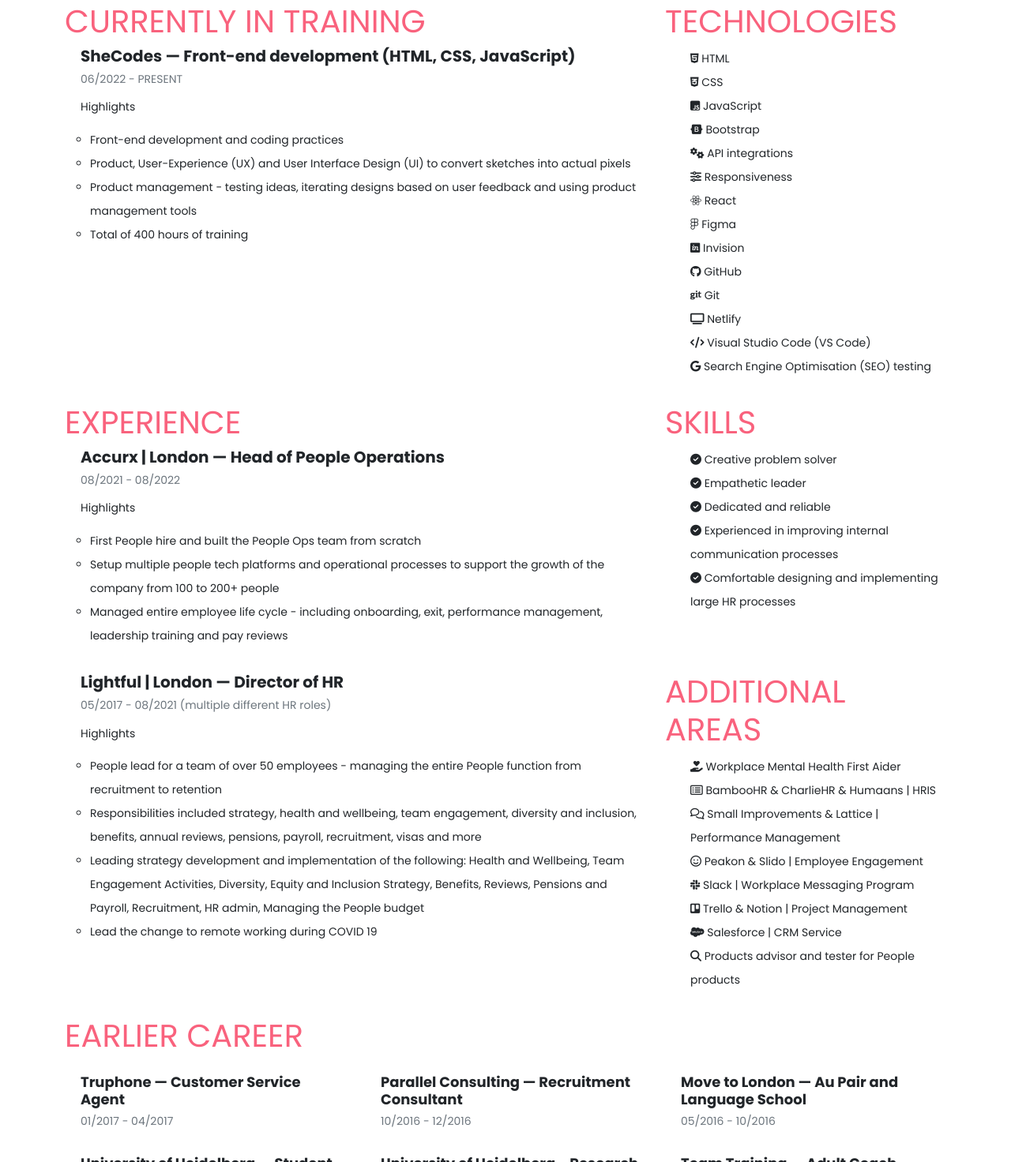
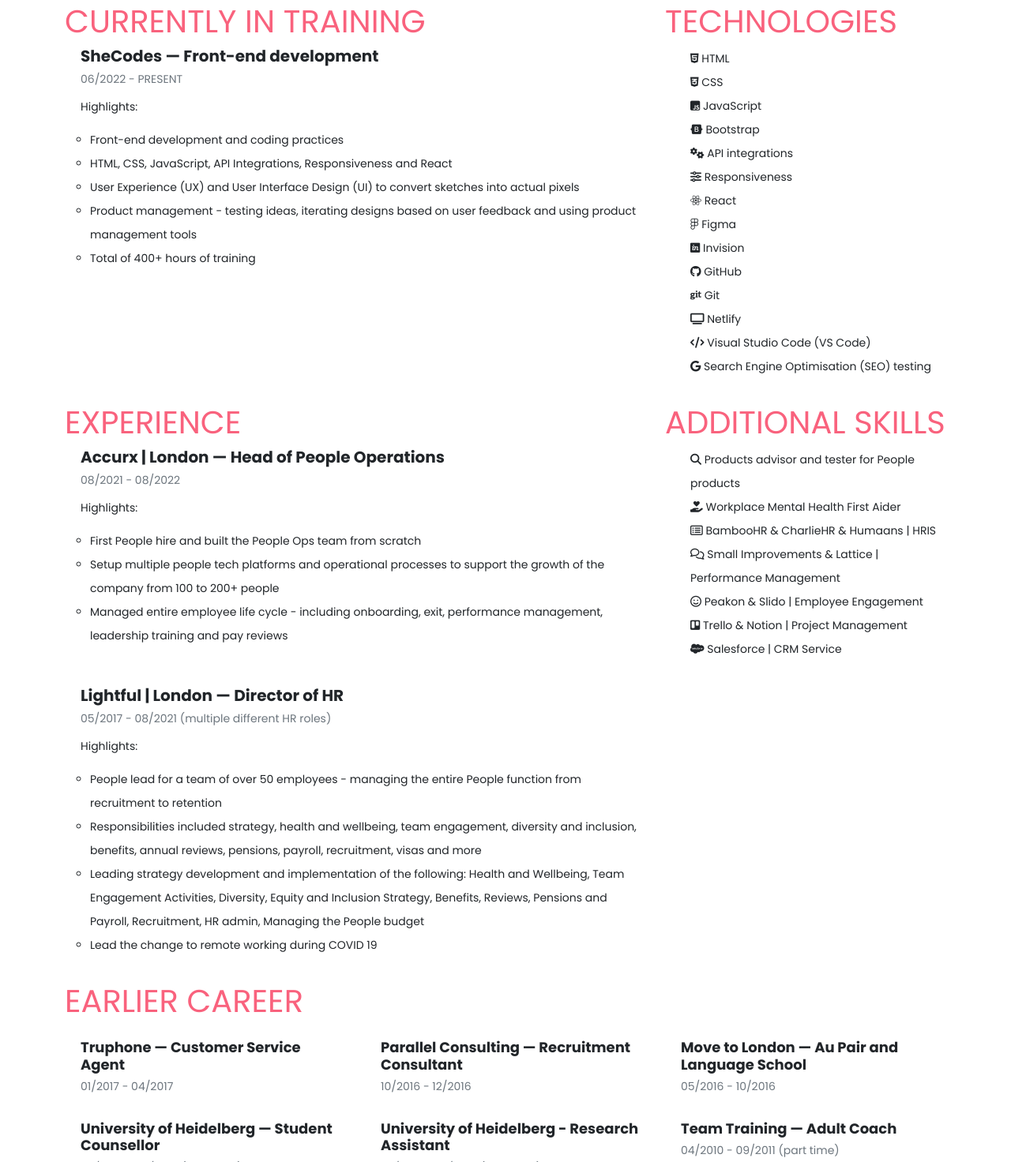
Before and after one commit to IsabellaGG/Portfolio-project-Isabella-Grable, a plain HTML site: page cv.html in a window 1280 px wide. Shown: the part 412-1884 px from the top of the page at 79% size. Drawn offline with nearby package versions, Linux system fonts and the light colour scheme; a web font is replaced by a local one.

Commit message:
Content and design updates after testing

```diff
--- a/cv.html
+++ b/cv.html
@@ -32,15 +32,15 @@
       src="https://kit.fontawesome.com/73ad80910e.js"
       crossorigin="anonymous"
     ></script>
-    <title>Isabella Grable | Front-end developer | Curriculum Vitae</title>
+    <title>IG | Curriculum Vitae</title>
   </head>
   <body>
     <div class="container">
       <nav class="d-flex justify-content-between">
-        <p><a class="logo" href="/" title="Logo">IG </a></p>
+        <p><a class="logo" href="/" title="Home">IG </a></p>
         <ul>
           <li>
-            <a href="/" title="Homepage">Home </a>
+            <a href="/" title="Home">Home </a>
           </li>
           <li>
             <a href="/about.html" title="About Isabella">About </a>
@@ -69,21 +69,25 @@
         <div class="col-md-8 mt-3 cv-content">
           <div class="cv-content mt-5">
             <h2>Currently in training</h2>
-            <h3>SheCodes — Front-end development (HTML, CSS, JavaScript)</h3>
+            <h3>SheCodes — Front-end development</h3>
             <div class="cv-content">
               <p class="text-muted">06/2022 - PRESENT</p>
-              <p class="d-none d-md-block">Highlights</p>
+              <p class="d-none d-md-block">Highlights:</p>
               <ul class="d-none d-md-block">
                 <li>Front-end development and coding practices</li>
                 <li>
-                  Product, User-Experience (UX) and User Interface Design (UI)
-                  to convert sketches into actual pixels
+                  HTML, CSS, JavaScript, API Integrations, Responsiveness and
+                  React
+                </li>
+                <li>
+                  User Experience (UX) and User Interface Design (UI) to convert
+                  sketches into actual pixels
                 </li>
                 <li>
                   Product management - testing ideas, iterating designs based on
                   user feedback and using product management tools
                 </li>
-                <li>Total of 400 hours of training</li>
+                <li>Total of 400+ hours of training</li>
               </ul>
             </div>
           </div>
@@ -121,7 +125,7 @@
             <h2>Experience</h2>
             <h3>Accurx | London — Head of People Operations</h3>
             <p class="text-muted">08/2021 - 08/2022 <br /></p>
-            <p class="d-none d-md-block">Highlights</p>
+            <p class="d-none d-md-block">Highlights:</p>
             <ul class="d-none d-md-block">
               <li>
                 First People hire and built the People Ops team from scratch
@@ -139,24 +143,34 @@
         </div>
         <div class="col-md-4 mt-3">
           <div class="cv-content d-none d-md-block">
-            <h2>Skills</h2>
+            <h2>Additional skills</h2>
             <ul class="cv-skills">
               <li>
-                <i class="fa-solid fa-circle-check"></i> Creative problem solver
+                <i class="fa-solid fa-magnifying-glass"></i> Products advisor
+                and tester for People products
               </li>
               <li>
-                <i class="fa-solid fa-circle-check"></i> Empathetic leader
+                <i class="fa-solid fa-hand-holding-heart"></i>
+                Workplace Mental Health First Aider
               </li>
               <li>
-                <i class="fa-solid fa-circle-check"></i> Dedicated and reliable
+                <i class="fa-regular fa-rectangle-list"></i> BambooHR &
+                CharlieHR & Humaans | HRIS
               </li>
               <li>
-                <i class="fa-solid fa-circle-check"></i> Experienced in
-                improving internal communication processes
+                <i class="fa-regular fa-comments"></i> Small Improvements &
+                Lattice | Performance Management
               </li>
               <li>
-                <i class="fa-solid fa-circle-check"></i> Comfortable designing
-                and implementing large HR processes
+                <i class="fa-regular fa-face-smile"></i> Peakon & Slido |
+                Employee Engagement
+              </li>
+              <li>
+                <i class="fa-brands fa-trello"></i> Trello & Notion | Project
+                Management
+              </li>
+              <li>
+                <i class="fa-brands fa-salesforce"></i> Salesforce | CRM Service
               </li>
             </ul>
           </div>
@@ -168,7 +182,7 @@
           <p class="text-muted">
             05/2017 - 08/2021 (multiple different HR roles)
           </p>
-          <p class="d-none d-md-block">Highlights</p>
+          <p class="d-none d-md-block">Highlights:</p>
           <ul class="d-none d-md-block">
             <li>
               People lead for a team of over 50 employees - managing the entire
@@ -187,44 +201,6 @@
             </li>
             <li>Lead the change to remote working during COVID 19</li>
           </ul>
-        </div>
-        <div class="col-md-4 mt-3">
-          <div class="cv-content">
-            <h2>Additional Areas</h2>
-            <ul class="cv-skills">
-              <li>
-                <i class="fa-solid fa-hand-holding-heart"></i>
-                Workplace Mental Health First Aider
-              </li>
-              <li>
-                <i class="fa-regular fa-rectangle-list"></i> BambooHR &
-                CharlieHR & Humaans | HRIS
-              </li>
-              <li>
-                <i class="fa-regular fa-comments"></i> Small Improvements &
-                Lattice | Performance Management
-              </li>
-              <li>
-                <i class="fa-regular fa-face-smile"></i> Peakon & Slido |
-                Employee Engagement
-              </li>
-              <li>
-                <i class="fa-brands fa-slack"></i> Slack | Workplace Messaging
-                Program
-              </li>
-              <li>
-                <i class="fa-brands fa-trello"></i> Trello & Notion | Project
-                Management
-              </li>
-              <li>
-                <i class="fa-brands fa-salesforce"></i> Salesforce | CRM Service
-              </li>
-              <li>
-                <i class="fa-solid fa-magnifying-glass"></i> Products advisor
-                and tester for People products
-              </li>
-            </ul>
-          </div>
         </div>
       </div>
       <div class="cv-content mt-3">
--- a/styles/styles.css
+++ b/styles/styles.css
@@ -239,8 +239,7 @@ nav li.active a {
 
 .contact-links a {
   margin: 20px 20px;
-  color: var(--background-color-1);
-  background-color: var(--primary-color);
+  color: var(--primary-color);
   font-size: 18px;
   padding: 10px 17px;
   border-radius: 50%;
@@ -248,9 +247,8 @@ nav li.active a {
 }
 
 .contact-links a:hover {
-  color: var(--primary-color);
-  background-color: var(--background-color-1);
-  border: solid var(--primary-color);
+  color: var(--background-color-1);
+  background-color: var(--primary-color);
 }
 
 footer {
```
Also changed, not shown: about.html (+9 -9 lines), contact.html (+3 -3 lines), index.html (+3 -3 lines).
